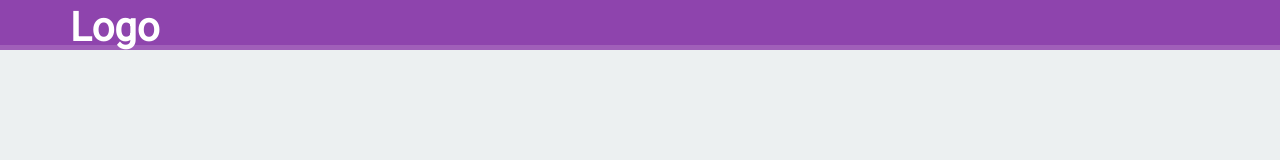
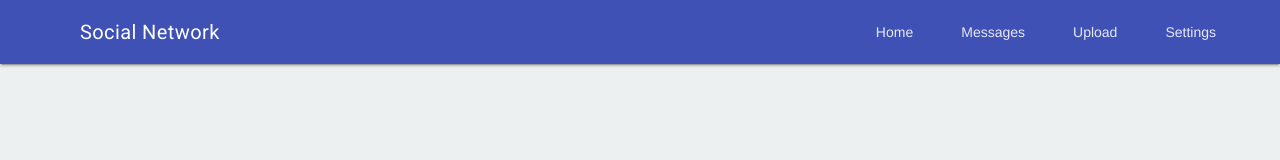
Before and after one commit to AustinHenley/social-network, a plain HTML site: page home.html in a window 1280 px wide. Drawn offline with nearby package versions, Linux system fonts and the light colour scheme; files that its build step writes are made by us from their sources.

Commit message:
Update home.html

```diff
--- a/home.html
+++ b/home.html
@@ -1,18 +1,46 @@
 <!DOCTYPE html>
+<html>
     <head>
-	<Title>Home</title>
-	<link rel="stylesheet" type="text/css" href="style.css">
-	<link href='http://fonts.googleapis.com/css?family=Roboto' rel='stylesheet' type='text/css'>
+        <meta charset="utf-8">
+        <title>Social-Network</title>
+        <meta name="viewport" content="width=device-width, initial-scale=1.0">
+        <link rel="stylesheet" type="text/css" href="css/style.css">
+        <link href="https://fonts.googleapis.com/css?family=Roboto" rel="stylesheet">
+        <!--MDL CDN-->
+        <link rel="stylesheet" href="https://fonts.googleapis.com/icon?family=Material+Icons">
+        <link rel="stylesheet" href="https://code.getmdl.io/1.3.0/material.indigo-pink.min.css">
+        <script defer src="https://code.getmdl.io/1.3.0/material.min.js"></script>
     </head>
     <body>
-	<div class="navbar">
-		<span id="logo"><h1>Logo</h1></span>
+  <!-- Always shows a header, even in smaller screens. -->
+<div class="mdl-layout mdl-js-layout mdl-layout--fixed-header">
+  <header class="mdl-layout__header">
+    <div class="mdl-layout__header-row">
+      <!-- Title -->
+      <span class="mdl-layout-title">Social Network</span>
+      <!-- Add spacer, to align navigation to the right -->
+      <div class="mdl-layout-spacer"></div>
+      <!-- Navigation. We hide it in small screens. -->
+      <nav class="mdl-navigation mdl-layout--large-screen-only">
+        <a class="mdl-navigation__link" href="home.html">Home</a>
+        <a class="mdl-navigation__link" href="">Messages</a>
+        <a class="mdl-navigation__link" href="">Upload</a>
+        <a class="mdl-navigation__link" href="">Settings</a>
+      </nav>
     </div>
-	<div id="left_panel">
+  </header>
+  <div class="mdl-layout__drawer">
+    <span class="mdl-layout-title">Title</span>
+    <nav class="mdl-navigation">
+      <a class="mdl-navigation__link" href="">Link</a>
+      <a class="mdl-navigation__link" href="">Link</a>
+      <a class="mdl-navigation__link" href="">Link</a>
+      <a class="mdl-navigation__link" href="">Link</a>
+    </nav>
   </div>
-	<div id="main_panel">
-		<p>test</p>
-	</div>
-	<div id="right_panel">
+  <main class="mdl-layout__content">
+    <div class="page-content"><!-- Your content goes here --></div>
+  </main>
 </div>
     </body>
+</html>
```
Lines whose indentation alone changed are shown as unchanged.
